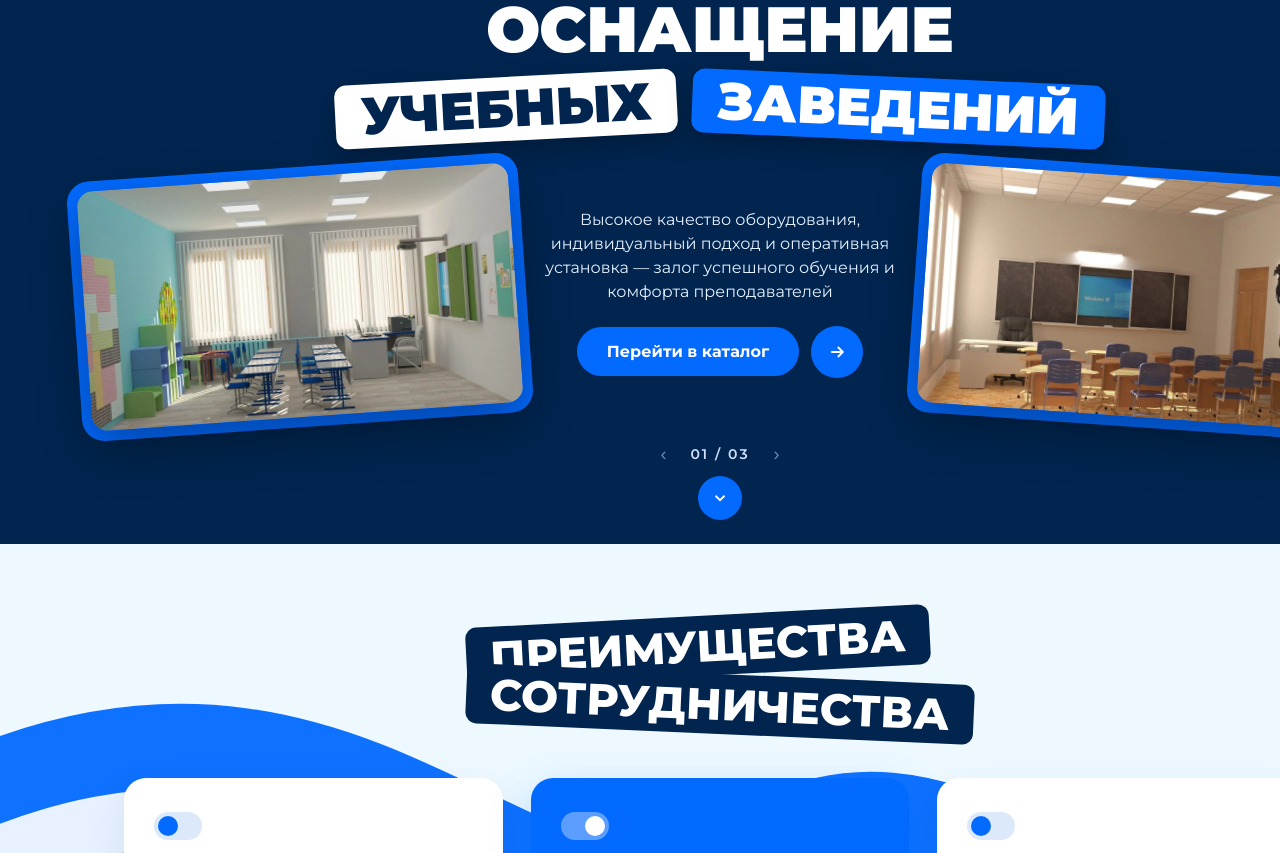
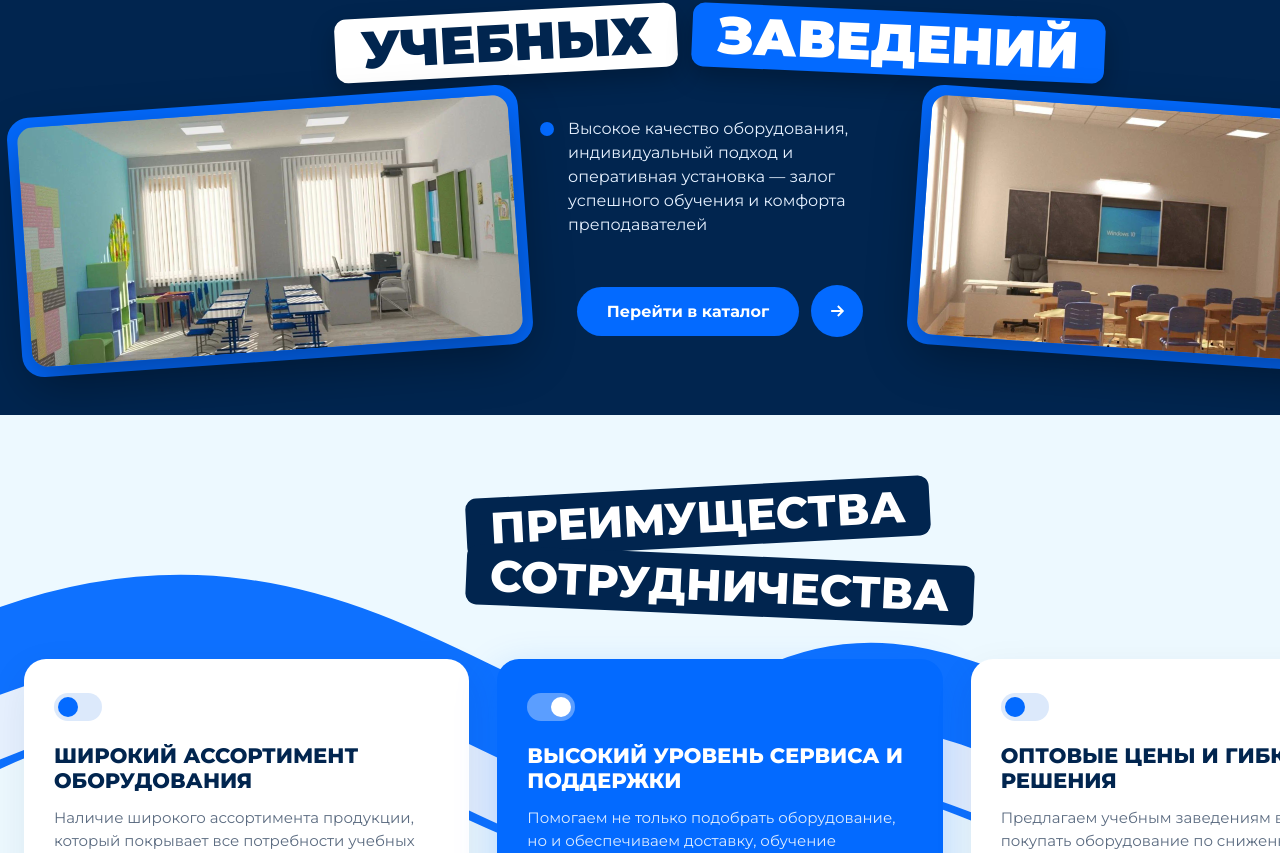
Before and after one commit to dkaratsapov-web/classtrade, a React (Vite) app: page / in a window 1280 px wide. Shown: the part 207-1060 px from the top of the page. Built offline with nearby package versions, Linux system fonts and the light colour scheme.

Commit message:
Правки главной: плотные точки по всему сайту, широкий контейнер, зазор стикеров, hero (убран слайдер-счётчик, УТП с точкой слева, кнопка ниже)

```diff
--- a/src/components/Hero.jsx
+++ b/src/components/Hero.jsx
@@ -1,13 +1,6 @@
-import { useState } from 'react'
 import { Cta } from './common.jsx'
-import { ChevronDownIcon } from './icons/index.jsx'
-
-const HERO_TOTAL = 3
 
 export default function Hero() {
-  const [slide, setSlide] = useState(0)
-  const label = '0' + (slide + 1) + ' / 0' + HERO_TOTAL
-
   return (
     <section className="hero dots-dark">
       <div className="hero__head">
@@ -24,10 +17,13 @@ export default function Hero() {
         </div>
 
         <div className="hero__center">
-          <p className="hero__lead">
-            Высокое качество оборудования, индивидуальный подход и оперативная
-            установка — залог успешного обучения и комфорта преподавателей
-          </p>
+          <div className="hero__lead">
+            <span className="hero__lead-dot" aria-hidden="true" />
+            <p>
+              Высокое качество оборудования, индивидуальный подход и оперативная
+              установка — залог успешного обучения и комфорта преподавателей
+            </p>
+          </div>
           <div className="hero__cta">
             <Cta label="Перейти в каталог" />
           </div>
@@ -37,17 +33,6 @@ export default function Hero() {
           <img src="assets/hero-2.png" alt="" />
         </div>
       </div>
-
-      <div className="hero__slider">
-        <div className="slider-nav">
-          <button onClick={() => setSlide((s) => (s + HERO_TOTAL - 1) % HERO_TOTAL)}>‹</button>
-          <span className="slider-nav__label">{label}</span>
-          <button onClick={() => setSlide((s) => (s + 1) % HERO_TOTAL)}>›</button>
-        </div>
-        <div className="hero__down">
-          <ChevronDownIcon />
-        </div>
-      </div>
     </section>
   )
 }
--- a/src/index.css
+++ b/src/index.css
@@ -1,6 +1,6 @@
 /* ============================================================
    CLASS TRADE — глобальные стили и токены
-   База: десктоп 1440px, контейнер 1240px (полосы/шапка/подвал — 1320px)
+   База: десктоп 1440px, контейнер 1440px (полосы/шапка/подвал/hero — 1520px)
    Источник истины — design/reference/Главная.dc.html
    ============================================================ */
 
@@ -22,6 +22,10 @@
 
   --shadow-photo: 0 18px 50px rgba(1, 37, 79, 0.22);
   --shadow-card: 0 14px 40px rgba(1, 37, 79, 0.08);
+
+  /* Ширины контейнеров (расширенный вариант) */
+  --w-content: 1440px; /* основной контент-контейнер */
+  --w-band: 1520px;    /* шапка/подвал/полосы/hero */
 }
 
 * {
@@ -44,25 +48,25 @@ body {
   width: 100%;
 }
 
-/* Точечная текстура (dot-grid) на светлых секциях */
+/* Точечная текстура (dot-grid) на светлых секциях — плотная сетка как в исходном макете */
 .dots {
-  background-image: radial-gradient(#cbe0f7 2px, transparent 2px);
-  background-size: 30px 30px;
+  background-image: radial-gradient(#b8d2ef 2px, transparent 2px);
+  background-size: 24px 24px;
 }
 /* Точки на тёмных секциях */
 .dots-dark {
-  background-image: radial-gradient(rgba(255, 255, 255, 0.1) 2px, transparent 2px);
-  background-size: 30px 30px;
+  background-image: radial-gradient(rgba(255, 255, 255, 0.16) 2px, transparent 2px);
+  background-size: 24px 24px;
 }
 
 /* Контейнеры */
 .container {
-  max-width: 1240px;
+  max-width: var(--w-content);
   margin: 0 auto;
   padding: 0 24px;
 }
 .container-wide {
-  max-width: 1320px;
+  max-width: var(--w-band);
   margin: 0 auto;
   padding: 0 24px;
 }
@@ -124,7 +128,8 @@ body {
 }
 .sticker .b {
   align-self: flex-end;
-  margin-top: -2px;
+  /* небольшой зазор между плашками — чтобы не сливались в одно пятно (особенно navy+navy) */
+  margin-top: 8px;
   transform: rotate(2.5deg);
   position: relative;
   z-index: 2;
@@ -191,7 +196,7 @@ body {
   width: 100%;
 }
 .header__inner {
-  max-width: 1320px;
+  max-width: var(--w-band);
   margin: 0 auto;
   padding: 16px 24px;
   display: flex;
@@ -282,11 +287,11 @@ body {
 .hero {
   position: relative;
   background: var(--navy);
-  padding: 64px 0 0;
+  padding: 64px 0 64px;
   overflow: hidden;
 }
 .hero__head {
-  max-width: 1180px;
+  max-width: 1360px;
   margin: 0 auto;
   padding: 0 24px;
   text-align: center;
@@ -326,7 +331,7 @@ body {
   transform: rotate(2.5deg);
 }
 .hero__grid {
-  max-width: 1320px;
+  max-width: var(--w-band);
   margin: 36px auto 0;
   padding: 0 24px;
   display: grid;
@@ -366,10 +371,26 @@ body {
   color: #cfe0ff;
   padding-bottom: 8px;
 }
+/* УТП с жирной точкой слева */
 .hero__lead {
+  display: flex;
+  align-items: flex-start;
+  gap: 14px;
+  text-align: left;
+  margin: 0 0 48px;
+}
+.hero__lead-dot {
+  flex: none;
+  width: 14px;
+  height: 14px;
+  border-radius: 50%;
+  background: var(--blue);
+  margin-top: 5px;
+}
+.hero__lead p {
+  margin: 0;
   font-size: 16px;
   line-height: 1.5;
-  margin: 0 0 22px;
   color: #e6f1ff;
 }
 .hero__cta {
@@ -503,7 +524,7 @@ body {
   width: 100%;
 }
 .bar__inner {
-  max-width: 1320px;
+  max-width: var(--w-band);
   margin: 0 auto;
   padding: 22px 24px;
   display: flex;
@@ -913,7 +934,7 @@ body {
   padding: 36px 0;
 }
 .footer__inner {
-  max-width: 1320px;
+  max-width: var(--w-band);
   margin: 0 auto;
   padding: 0 24px;
   display: flex;
```
